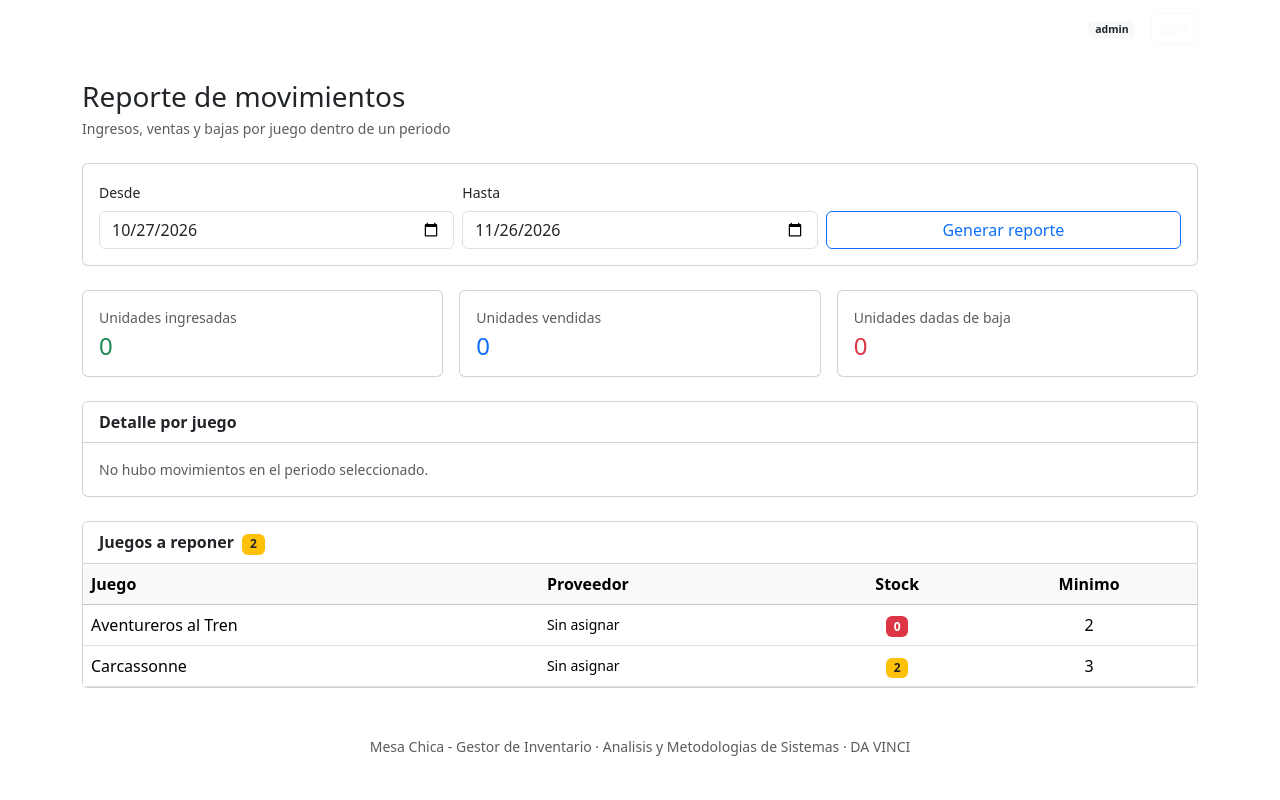
After one commit to lucaspenag/gestor-inventario-juegos, a Flask app: page /reportes/ in a window 1280 px wide. The commit adds this page. Run offline with Flask 3, Linux system fonts and the light colour scheme; a user stored in the database is signed in; data comes from the database, SQL or seed files in the repository; data that the repository does not hold is empty.

Commit message:
feat(reportes): reporte de movimientos por periodo y ranking de ventas

```diff
--- a/app.py
+++ b/app.py
@@ -9,6 +9,7 @@ from extensions import db, login_manager, oauth
 from routes.auth import auth_bp
 from routes.inventario import inventario_bp
 from routes.movimientos import movimientos_bp
+from routes.reportes import reportes_bp
 from seed import crear_datos_iniciales
 
 app = Flask(__name__)
@@ -23,6 +24,7 @@ oauth.init_app(app)
 app.register_blueprint(auth_bp)
 app.register_blueprint(inventario_bp)
 app.register_blueprint(movimientos_bp)
+app.register_blueprint(reportes_bp)
 
 
 @app.context_processor
--- /dev/null
+++ b/routes/reportes.py
@@ -0,0 +1,89 @@
+from datetime import datetime, timedelta
+
+from flask import Blueprint, current_app, flash, render_template, request
+from flask_login import login_required
+from sqlalchemy.exc import SQLAlchemyError
+
+from decoradores import admin_requerido
+from models import Juego, Movimiento
+
+reportes_bp = Blueprint("reportes", __name__, url_prefix="/reportes")
+
+
+def _leer_fecha(nombre, por_defecto):
+    crudo = (request.args.get(nombre) or "").strip()
+    if not crudo:
+        return por_defecto, None
+    try:
+        return datetime.strptime(crudo, "%Y-%m-%d"), None
+    except ValueError:
+        return por_defecto, f"La fecha {nombre} no tiene un formato valido."
+
+
+@reportes_bp.route("/")
+@login_required
+@admin_requerido
+def periodo():
+    hoy = datetime.now()
+    desde_defecto = hoy - timedelta(days=30)
+
+    desde, error_desde = _leer_fecha("desde", desde_defecto)
+    hasta, error_hasta = _leer_fecha("hasta", hoy)
+
+    for error in (error_desde, error_hasta):
+        if error:
+            flash(error, "warning")
+
+    if desde > hasta:
+        flash("La fecha desde no puede ser posterior a la fecha hasta.", "warning")
+        desde, hasta = hasta, desde
+
+    hasta_completo = hasta.replace(hour=23, minute=59, second=59)
+
+    filas = []
+    totales = {"ingreso": 0, "venta": 0, "baja": 0}
+
+    try:
+        movimientos = (
+            Movimiento.query.filter(
+                Movimiento.fecha >= desde, Movimiento.fecha <= hasta_completo
+            )
+            .order_by(Movimiento.fecha)
+            .all()
+        )
+
+        acumulado = {}
+        for m in movimientos:
+            clave = m.juego_id
+            if clave not in acumulado:
+                acumulado[clave] = {
+                    "juego": m.juego,
+                    "ingreso": 0,
+                    "venta": 0,
+                    "baja": 0,
+                }
+            acumulado[clave][m.tipo] += m.cantidad
+            totales[m.tipo] += m.cantidad
+
+        filas = sorted(
+            acumulado.values(), key=lambda f: f["venta"], reverse=True
+        )
+
+        a_reponer = [
+            j
+            for j in Juego.query.filter_by(activo=True).order_by(Juego.nombre).all()
+            if j.necesita_reposicion
+        ]
+    except SQLAlchemyError as e:
+        current_app.logger.error("Error al generar el reporte: %s", e)
+        flash("No se pudo generar el reporte.", "danger")
+        a_reponer = []
+
+    return render_template(
+        "reportes.html",
+        filas=filas,
+        totales=totales,
+        a_reponer=a_reponer,
+        desde=desde.strftime("%Y-%m-%d"),
+        hasta=hasta.strftime("%Y-%m-%d"),
+    )
--- a/templates/base.html
+++ b/templates/base.html
@@ -27,6 +27,11 @@
                 <li class="nav-item">
                     <a class="nav-link" href="{{ url_for('movimientos.listar') }}">Movimientos</a>
                 </li>
+                {% if current_user.es_admin %}
+                <li class="nav-item">
+                    <a class="nav-link" href="{{ url_for('reportes.periodo') }}">Reportes</a>
+                </li>
+                {% endif %}
             </ul>
             <div class="d-flex align-items-center gap-3">
                 <span class="text-white-50 small">
--- /dev/null
+++ b/templates/reportes.html
@@ -0,0 +1,125 @@
+{% extends "base.html" %}
+{% block titulo %}Reportes - {{ nombre_sistema }}{% endblock %}
+
+{% block contenido %}
+<h1 class="h3 mb-1">Reporte de movimientos</h1>
+<p class="text-muted small mb-4">Ingresos, ventas y bajas por juego dentro de un periodo</p>
+
+<form class="card card-body mb-4" method="GET">
+    <div class="row g-2 align-items-end">
+        <div class="col-md-4">
+            <label for="desde" class="form-label small">Desde</label>
+            <input type="date" class="form-control" id="desde" name="desde" value="{{ desde }}">
+        </div>
+        <div class="col-md-4">
+            <label for="hasta" class="form-label small">Hasta</label>
+            <input type="date" class="form-control" id="hasta" name="hasta" value="{{ hasta }}">
+        </div>
+        <div class="col-md-4">
+            <button type="submit" class="btn btn-outline-primary w-100">Generar reporte</button>
+        </div>
+    </div>
+</form>
+
+<div class="row g-3 mb-4">
+    <div class="col-4">
+        <div class="card tarjeta-dato">
+            <div class="card-body">
+                <p class="text-muted small mb-1">Unidades ingresadas</p>
+                <p class="h4 mb-0 text-success">{{ totales.ingreso }}</p>
+            </div>
+        </div>
+    </div>
+    <div class="col-4">
+        <div class="card tarjeta-dato">
+            <div class="card-body">
+                <p class="text-muted small mb-1">Unidades vendidas</p>
+                <p class="h4 mb-0 text-primary">{{ totales.venta }}</p>
+            </div>
+        </div>
+    </div>
+    <div class="col-4">
+        <div class="card tarjeta-dato">
+            <div class="card-body">
+                <p class="text-muted small mb-1">Unidades dadas de baja</p>
+                <p class="h4 mb-0 text-danger">{{ totales.baja }}</p>
+            </div>
+        </div>
+    </div>
+</div>
+
+<div class="card mb-4">
+    <div class="card-header bg-white"><strong>Detalle por juego</strong></div>
+    {% if filas %}
+    <div class="table-responsive">
+        <table class="table table-hover align-middle mb-0">
+            <thead class="table-light">
+                <tr>
+                    <th>Juego</th>
+                    <th class="text-center">Ingresos</th>
+                    <th class="text-center">Ventas</th>
+                    <th class="text-center">Bajas</th>
+                    <th class="text-center">Stock actual</th>
+                </tr>
+            </thead>
+            <tbody>
+                {% for fila in filas %}
+                <tr>
+                    <td>{{ fila.juego.nombre }}</td>
+                    <td class="text-center text-success">{{ fila.ingreso }}</td>
+                    <td class="text-center text-primary fw-semibold">{{ fila.venta }}</td>
+                    <td class="text-center text-danger">{{ fila.baja }}</td>
+                    <td class="text-center">{{ fila.juego.stock }}</td>
+                </tr>
+                {% endfor %}
+            </tbody>
+        </table>
+    </div>
+    {% else %}
+    <div class="card-body">
+        <p class="text-muted small mb-0">No hubo movimientos en el periodo seleccionado.</p>
+    </div>
+    {% endif %}
+</div>
+
+<div class="card">
+    <div class="card-header bg-white">
+        <strong>Juegos a reponer</strong>
+        <span class="badge bg-warning text-dark ms-1">{{ a_reponer|length }}</span>
+    </div>
+    {% if a_reponer %}
+    <div class="table-responsive">
+        <table class="table align-middle mb-0">
+            <thead class="table-light">
+                <tr>
+                    <th>Juego</th>
+                    <th>Proveedor</th>
+                    <th class="text-center">Stock</th>
+                    <th class="text-center">Minimo</th>
+                </tr>
+            </thead>
+            <tbody>
+                {% for juego in a_reponer %}
+                <tr>
+                    <td>{{ juego.nombre }}</td>
+                    <td class="small">{{ juego.proveedor.nombre if juego.proveedor else 'Sin asignar' }}</td>
+                    <td class="text-center">
+                        {% if juego.stock == 0 %}
+                        <span class="badge bg-danger">0</span>
+                        {% else %}
+                        <span class="badge bg-warning text-dark">{{ juego.stock }}</span>
+                        {% endif %}
+                    </td>
+                    <td class="text-center">{{ juego.stock_minimo }}</td>
+                </tr>
+                {% endfor %}
+            </tbody>
+        </table>
+    </div>
+    {% else %}
+    <div class="card-body">
+        <p class="text-muted small mb-0">Ningun juego necesita reposicion.</p>
+    </div>
+    {% endif %}
+</div>
+{% endblock %}
```
